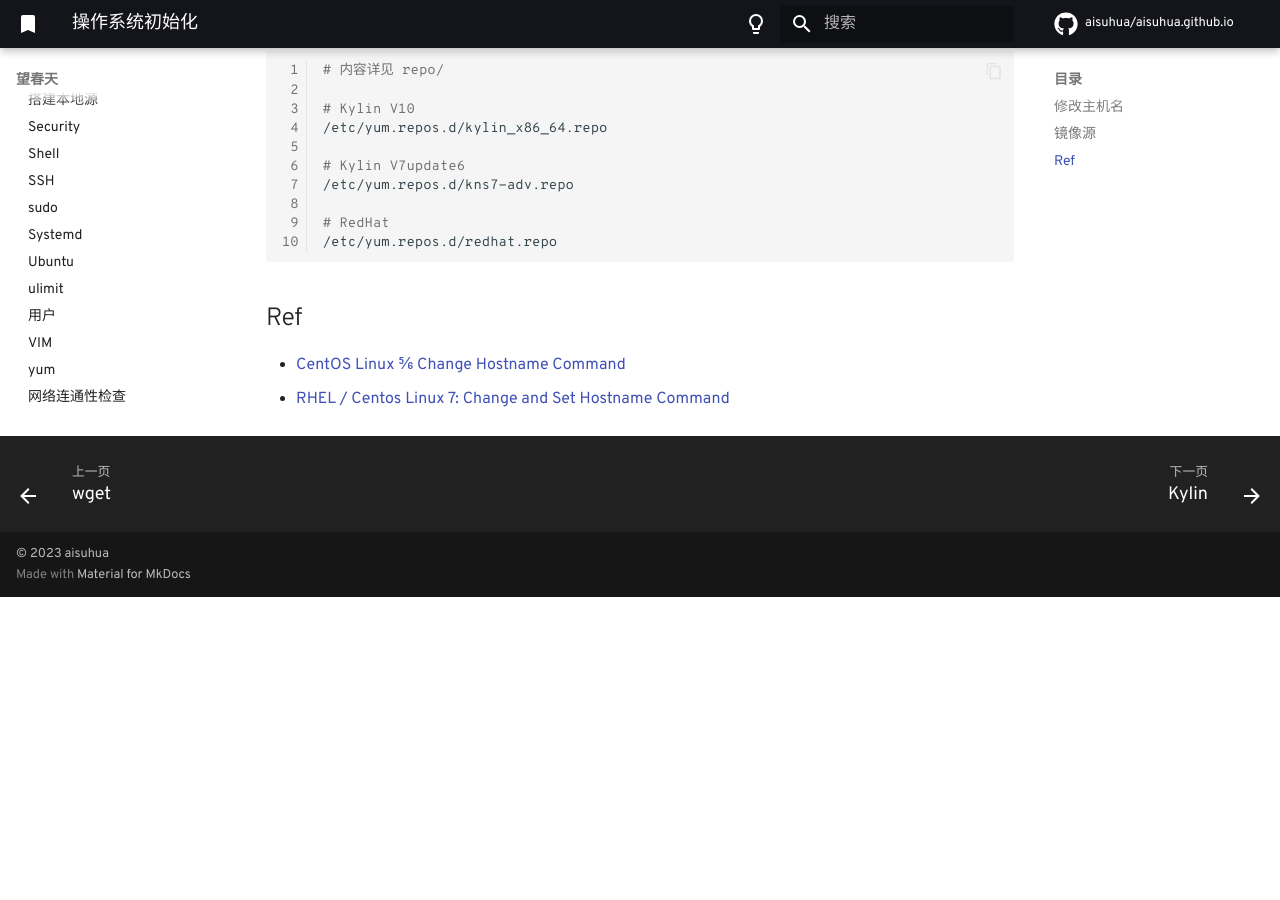
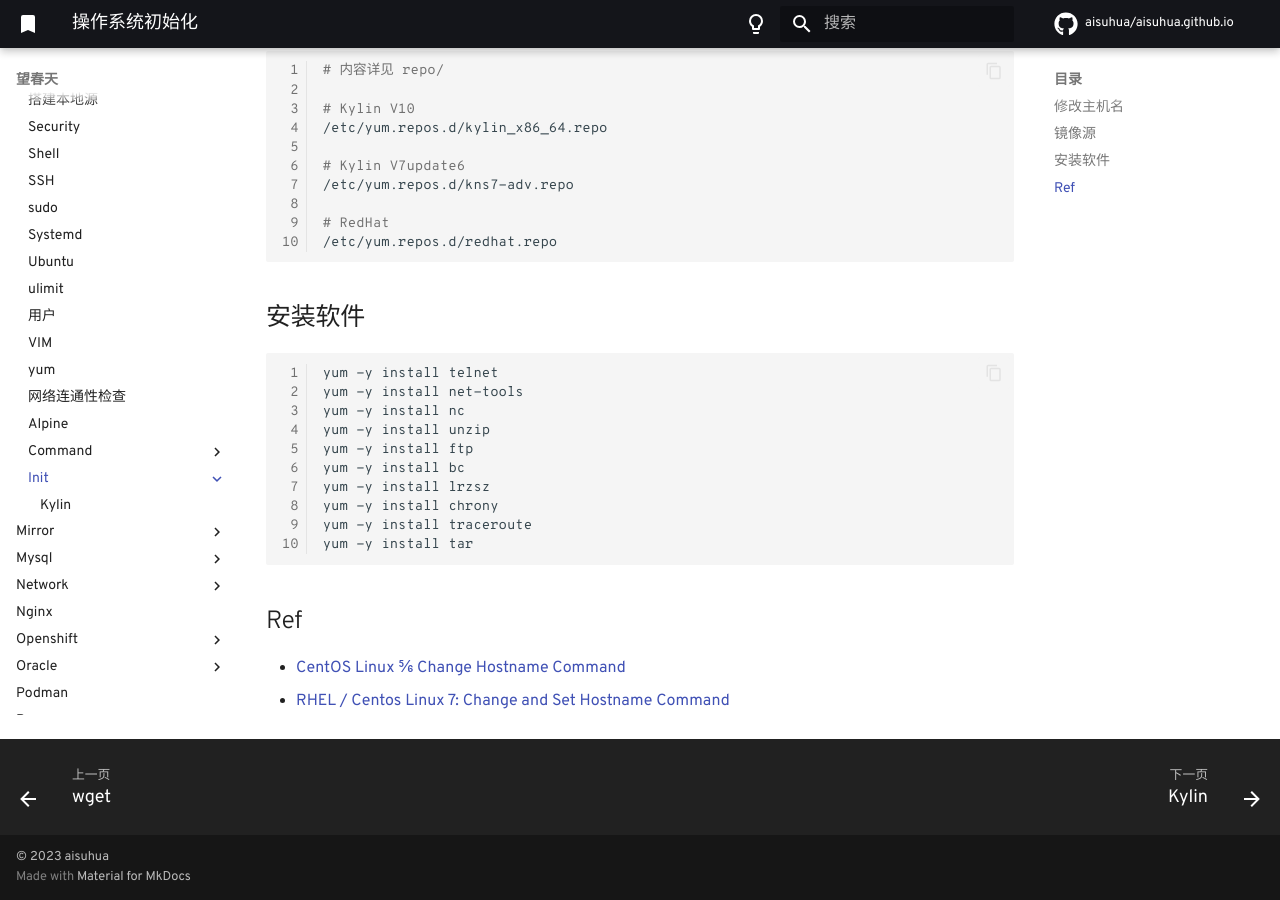
Before and after one commit to aisuhua/aisuhua.github.io, an MkDocs documentation site: the page built from docs/linux/init/README.md, in a window 1280 px wide and 900 px high, scrolled down 520 px. Built offline with MkDocs 1.6.1 and Material for MkDocs 9.7.7, drawn with Linux system fonts in a browser that asks for light colours; comment, search, counter and statistics services are not loaded; before the commit the page ends 1117 px from its top, so only the background shows below that.

Commit message:
README.md ns7-adv.repo rhel79.repo rhel83.repo

````diff
--- a/docs/linux/init/README.md
+++ b/docs/linux/init/README.md
@@ -32,6 +32,21 @@
 /etc/yum.repos.d/redhat.repo
 ```
 
+## 安装软件
+
+```sh
+yum -y install telnet
+yum -y install net-tools
+yum -y install nc
+yum -y install unzip
+yum -y install ftp
+yum -y install bc
+yum -y install lrzsz
+yum -y install chrony
+yum -y install traceroute
+yum -y install tar
+```
+
 
 
 ## Ref
````
